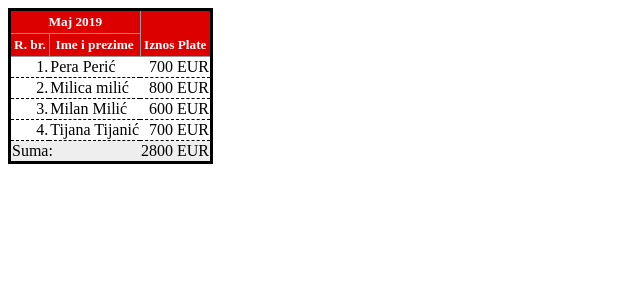
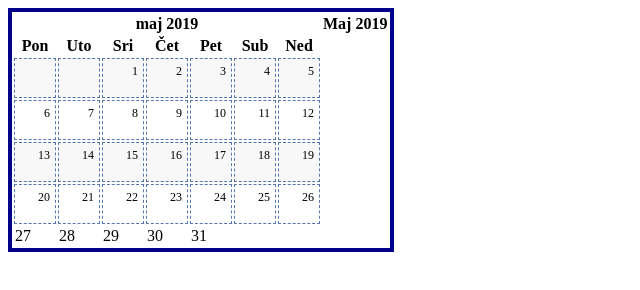
Before and after one commit to Ado2211/JavaScript, a plain HTML site: page Projekat-9/index.html in a window 1280 px wide. Shown: the whole page, without its empty margins (0-640 px from the left). Drawn offline with Linux system fonts and the light colour scheme.

Commit message:
JS_changes2

```diff
--- a/Projekat-9/index.html
+++ b/Projekat-9/index.html
@@ -1,77 +1,94 @@
 <html>
 
-<head>
-    <title>Proba</title>
-    <meta charset="utf-8">
-    <style>
-        #zaposleni {
-            border: 3px solid black;
-            border-collapse: collapse;
-        }
+<title>Proba</title>
+<meta charset="utf-8">
+<style>
+    #kalendar {
+        border: 4px solid darkblue;
 
-        #zaposleni th {
-            border: 1px solid #999;
-            padding: 3px;
-            font-size: 10pt;
-            background-color: dc0000;
-            color: white;
-        }
+    }
 
-        #zaposleni tbody tr td {
-            border-bottom: 1px dashed black;
-        }
+    #kalendar tbody tr td {
+        border: 1px dashed #57A;
+        padding: 5px;
+        width: 30px;
+        height: 40px;
+        font-size: 9pt;
+        text-align: right;
+        vertical-align: top;
 
-        #zaposleni tfoot tr {
-            background-color: #eee;
-        }
+    }
 
-        #zaposleni tbody tr td:nth-child(1),
-        #zaposleni tbody tr td:nth-child(3),
-        #zaposleni tfoot tr td:nth-child(3) {
-            text-align: right;
-        }
-
-        #plata-zaglavlje {
-            vertical-align: bottom;
-        }
-
-        #suma-labela {
-            vertical-align: top;
-        }
-    </style>
+    #kalendar tbody tr:nth-child(odd) td {
+        background-color: #f8f8f8;
+</style>
 </head>
 
 <body>
-    <table id="zaposleni">
+    <table id="kalendar">
+
         <thead>
             <tr>
+                <th colspan="7">maj 2019
                 <th colspan="2">Maj 2019
-                <th rowspan="2" id="plata-zaglavlje">Iznos Plate
+
             <tr>
-                <th>R. br.
-                <th>Ime i prezime
+                <th>Pon
+                <th>Uto
+                <th>Sri
+                <th>Čet
+                <th>Pet
+                <th>Sub
+                <th>Ned
+
 
         <tbody>
             <tr>
-                <td>1.
-                <td>Pera Perić
-                <td>700 EUR
+                <td>
+                <td>
+                <td>1
+                <td>2
+                <td>3
+                <td>4
+                <td>5
+
+
             <tr>
-                <td>2.
-                <td>Milica milić
-                <td>800 EUR
+                <td>6
+                <td>7
+                <td>8
+                <td class="current-day">9
+                <td>10
+                <td>11
+                <td>12
+
             <tr>
-                <td>3.
-                <td>Milan Milić
-                <td>600 EUR
+                <td>13
+                <td>14
+                <td>15
+                <td>16
+                <td>17
+                <td>18
+                <td>19
+
             <tr>
-                <td>4.
-                <td>Tijana Tijanić
-                <td>700 EUR
+                <td>20
+                <td>21
+                <td>22
+                <td>23
+                <td>24
+                <td>25
+                <td>26
+
         <tfoot>
             <tr>
-                <td colspan="2" id="suma-labela">Suma:
-                <td>2800 EUR
+                <td>27
+                <td>28
+                <td>29
+                <td>30
+                <td>31
+                <td>
+
     </table>
 
 </body>
```
